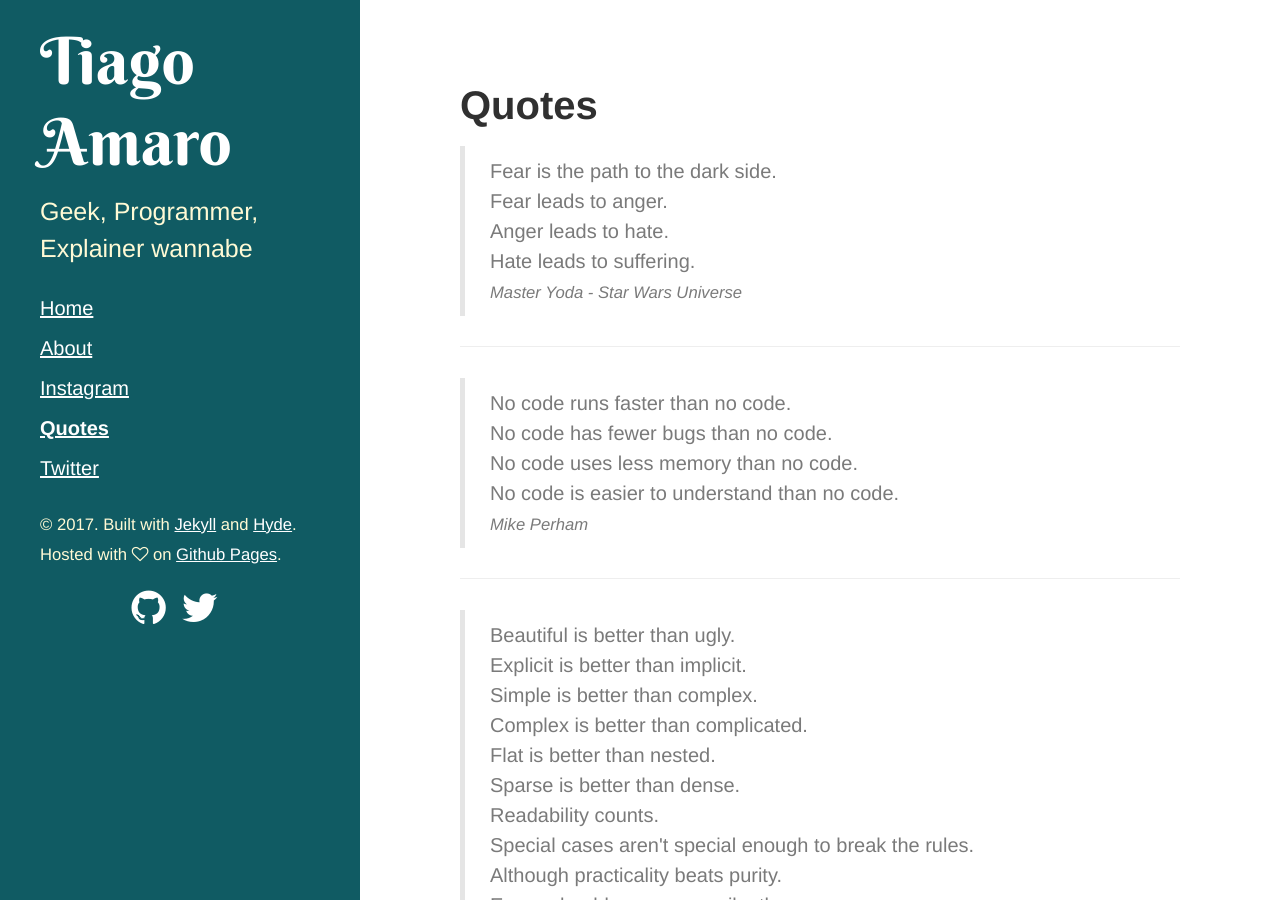
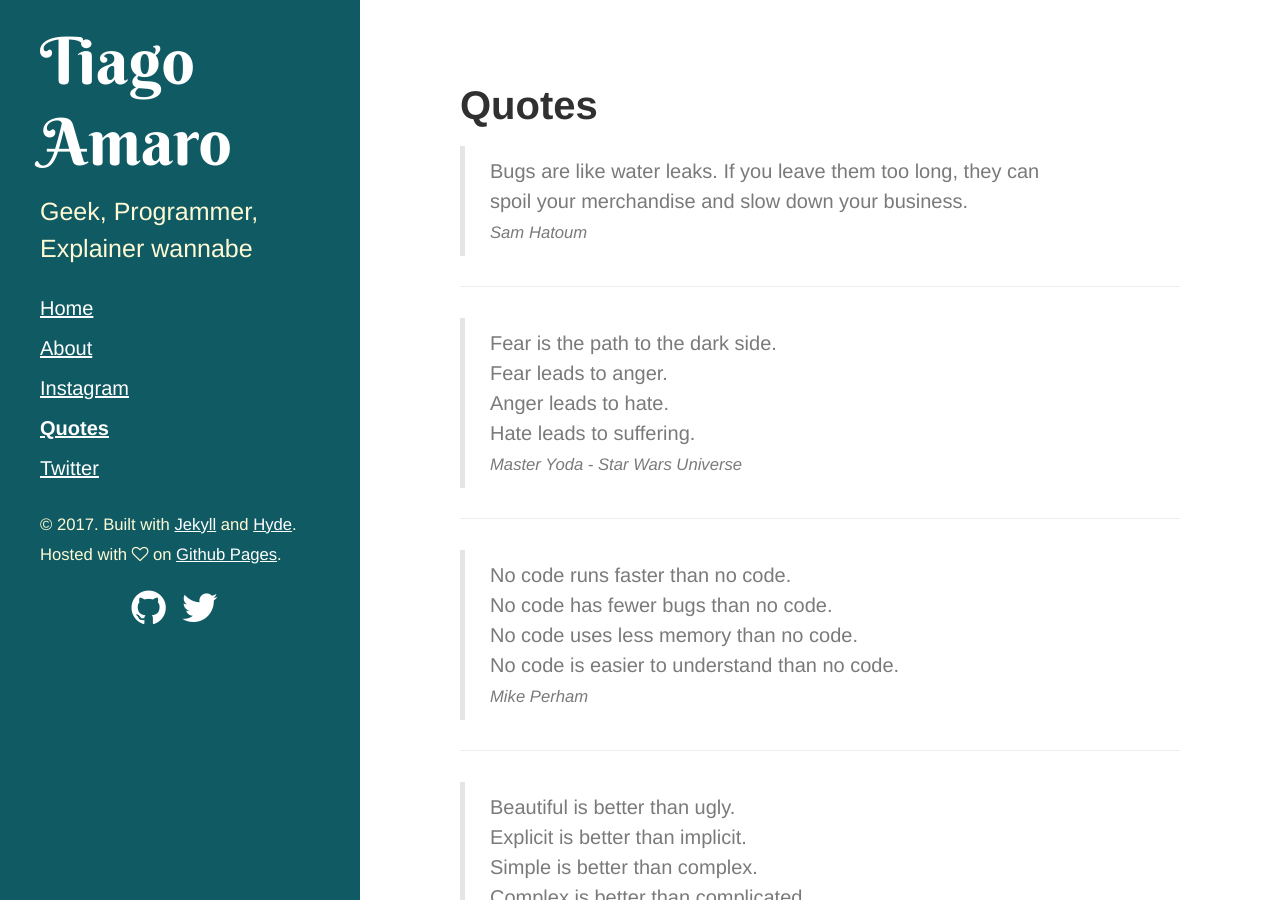
Before and after one commit to tiagoamaro/tiagoamaro.com.br_jekyll, a Jekyll site: the page built from quotes.html, in a window 1280 px wide and 900 px high. Built offline with Jekyll 4.4.1, drawn with Linux system fonts in a browser that asks for light colours; nearby versions of some CDN libraries.

Commit message:
add Sam Hatoum quote

```diff
--- a/quotes.html
+++ b/quotes.html
@@ -2,6 +2,16 @@
 layout: page
 title: Quotes
 ---
+
+<div class="quotation">
+    <blockquote>
+        Bugs are like water leaks. If you leave them too long, they can spoil your merchandise and slow down your business.
+        <br>
+        <small><cite>Sam Hatoum</cite></small>
+    </blockquote>
+</div>
+
+<hr>
 
 <div class="quotation">
     <blockquote>
```
